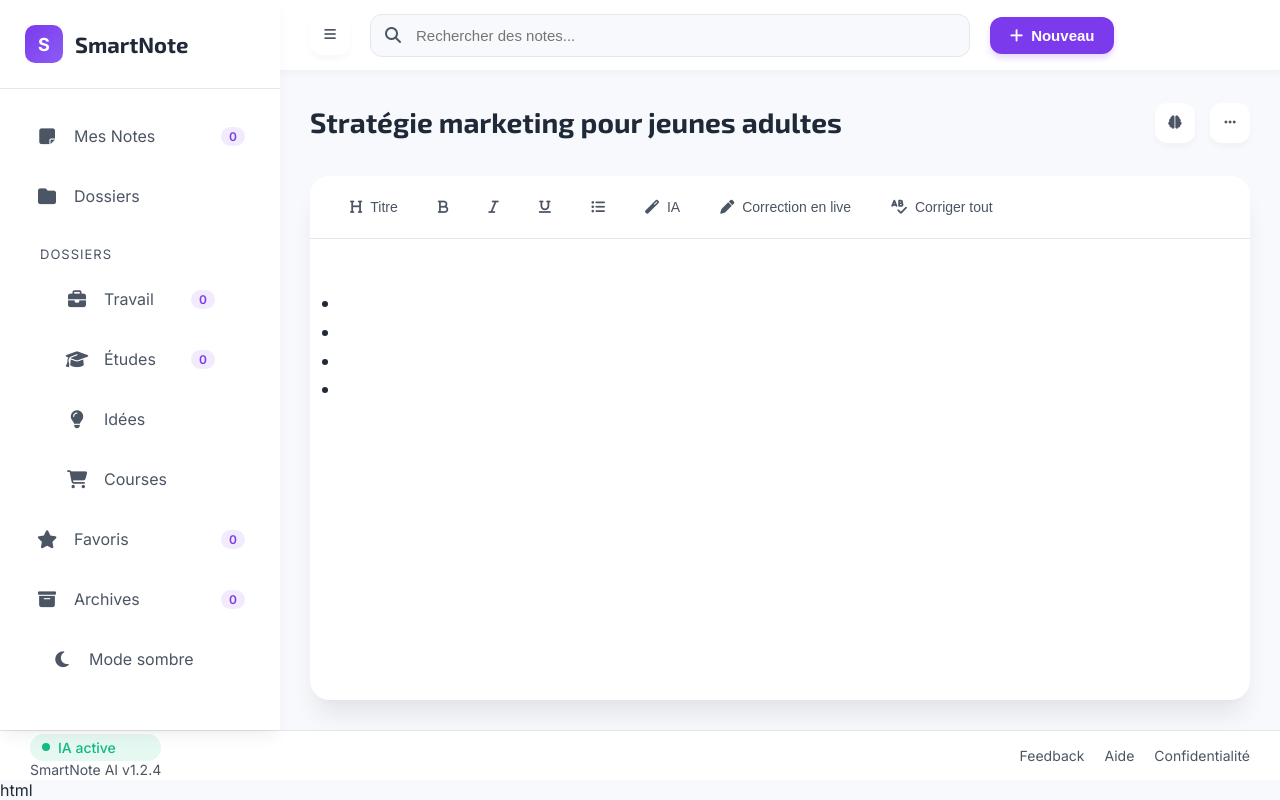
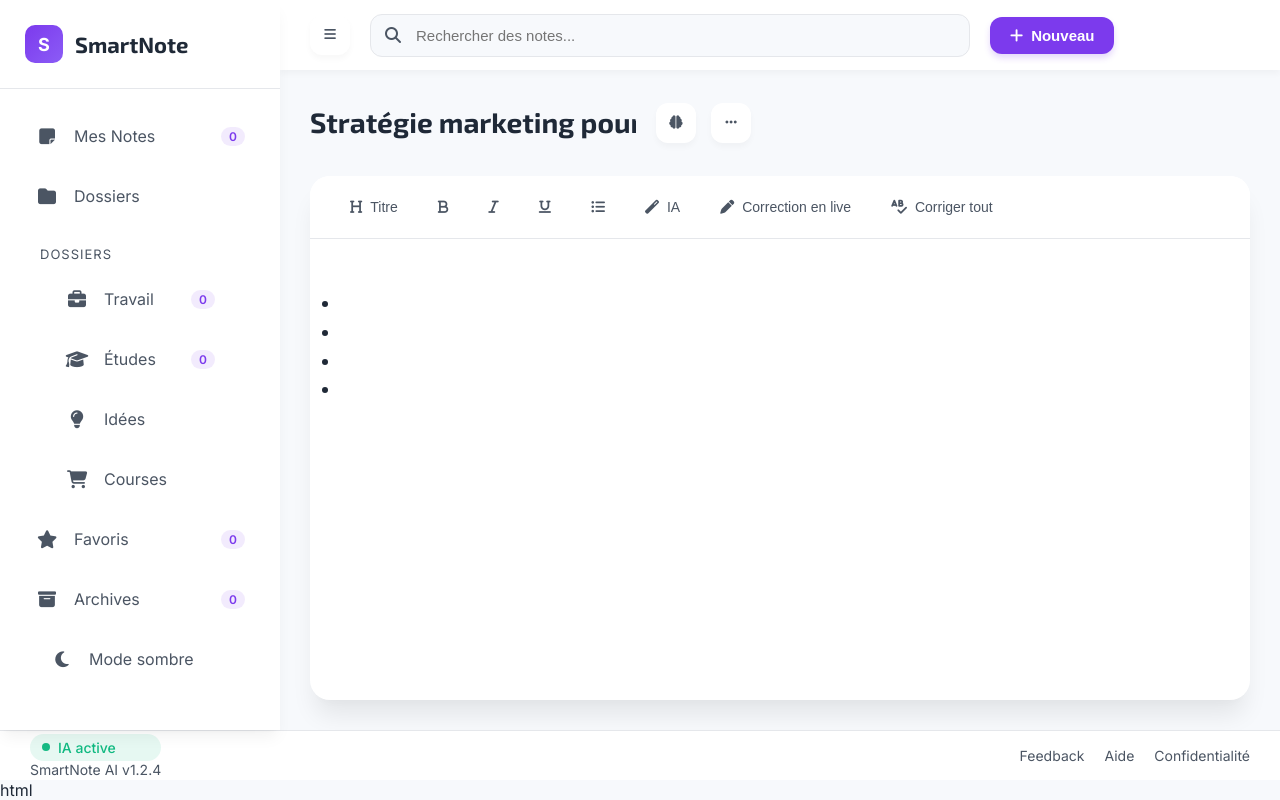
Before and after one commit to rodolphe2002/smartnote, a plain HTML site: page public/index.html in a window 1280 px wide. Drawn offline with Linux system fonts and the light colour scheme.

Commit message:
actualisation api Ia et ajout d'un code css

```diff
--- a/backend/routes/iaRoute.js
+++ b/backend/routes/iaRoute.js
@@ -99,6 +99,8 @@
     }
 
     const data = await response.json();
+    // console.log("Réponse brute IA :", JSON.stringify(data, null, 2));
+
     const rewritten = data.choices?.[0]?.message?.content?.trim();
 
     if (!rewritten) {
--- a/public/style.css
+++ b/public/style.css
@@ -310,6 +310,7 @@
    .note-actions {
        display: flex;
        gap: 15px;
+       margin-right: 500px;
    }
 
    .action-btn {
```
